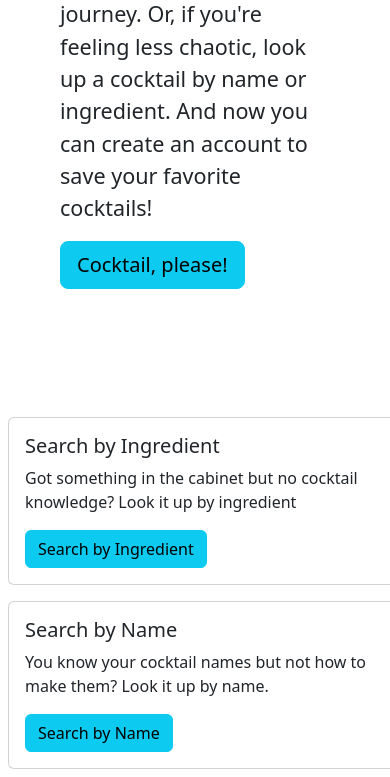
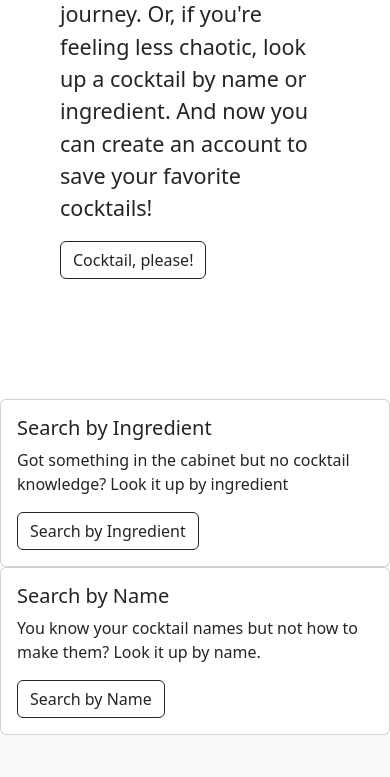
Before and after one commit to jleppek15/cocktail-please, a Flask app: page /home in a window 390 px wide. Shown: the part 435-1212 px from the top of the page. After the commit the page ends 1170 px from the top, so only its background shows below. Run offline with Flask 2, Linux system fonts and the light colour scheme.

Commit message:
final touches

```diff
--- a/templates/home.html
+++ b/templates/home.html
@@ -9,30 +9,30 @@
         <h1 class="display-5 fw-bold">Welcome to "Cocktail, please!"</h1>
         <p class="col-md-8 fs-4">You look like you could use a cocktail, girl. Hit the 'cocktail, please!' button below to get started on your magical alcohol journey. Or, if you're feeling less chaotic, look up a cocktail by name or ingredient. And now you can create an account to save your favorite cocktails!</p>
         <form action="/random">
-            <button type="submit" class="btn btn-info btn-lg">Cocktail, please!</button>
+            <button type="submit" class="btn btn-outline-dark">Cocktail, please!</button>
         </form>
     </div>
 </div>
 
 <div class="row">
-    <div class="col-sm-4 m-2">
+    <div class="col-sm-6">
       <div class="card">
         <div class="card-body">
           <h5 class="card-title">Search by Ingredient</h5>
           <p class="card-text">Got something in the cabinet but no cocktail knowledge? Look it up by ingredient</p>
           <form action = '/search/ingredient'>
-          <button type="submit" class="btn btn-info">Search by Ingredient</button>
+          <button type="submit" class="btn btn-outline-dark">Search by Ingredient</button>
           </form>
         </div>
       </div>
     </div>
-    <div class="col-sm-4 m-2">
+    <div class="col-sm-6">
       <div class="card">
         <div class="card-body">
           <h5 class="card-title">Search by Name</h5>
           <p class="card-text">You know your cocktail names but not how to make them? Look it up by name.</p>
           <form action="/search/name">
-          <button type="submit" class="btn btn-info">Search by Name</button>
+          <button type="submit" class="btn btn-outline-dark">Search by Name</button>
           </form>
         </div>
       </div>
```
Also changed, not shown: static/style.css (+6 -2 lines), templates/users/favorites.html (+8 -7 lines), templates/users/profile-edit.html (+9 -4 lines), test.py (+3 -4 lines).
